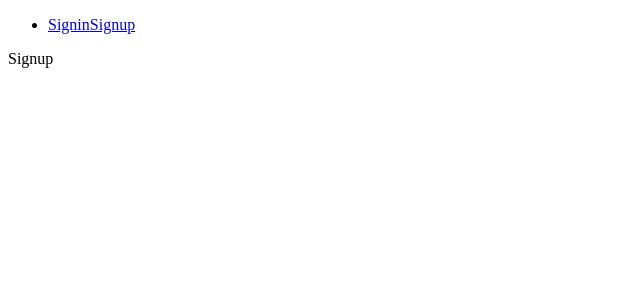
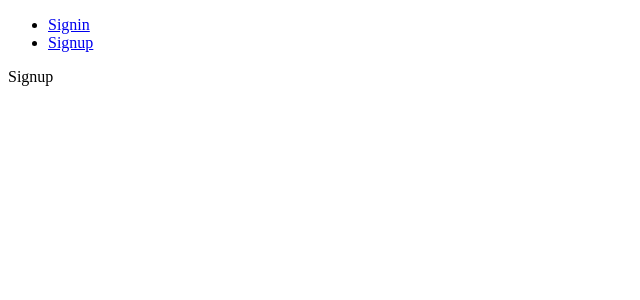
Before and after one commit to Usman-Ubaid/user-auth, a React (Vite) app in the folder frontend/: page /signup in a window 1280 px wide. Shown: the top 300 px of the page, without its empty margins (0-640 px from the left). Built offline with nearby package versions, Linux system fonts and the light colour scheme; the HTML template or start-up script is replaced by a standard one.

Commit message:
refactor Navbar

```diff
--- a/frontend/src/components/Navbar.tsx
+++ b/frontend/src/components/Navbar.tsx
@@ -9,13 +9,11 @@ const Navbar = () => {
   return (
     <div>
       <ul>
-        <li>
-          {linkItems.map((item) => (
-            <Link key={item.id} to={item.link}>
-              {item.text}
-            </Link>
-          ))}
-        </li>
+        {linkItems.map((item) => (
+          <li key={item.id}>
+            <Link to={item.link}>{item.text}</Link>
+          </li>
+        ))}
       </ul>
     </div>
   );
```
